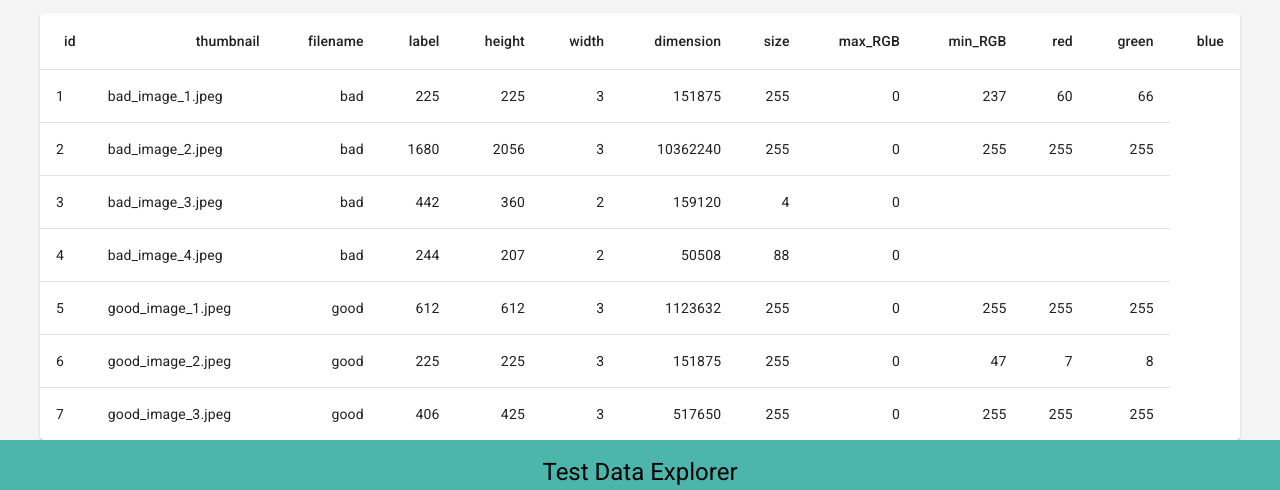
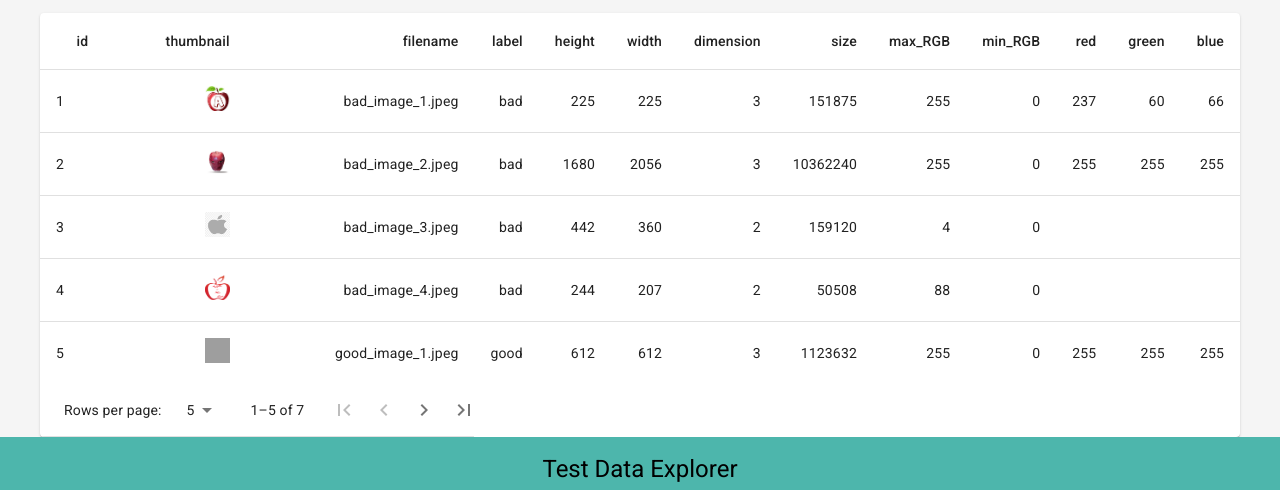
Before and after one commit to n-gibs/test-data-explorer, a React (Create React App) app: page /insights in a window 1280 px wide. Shown: the part 367-857 px from the top of the page. Built offline with nearby package versions, Linux system fonts and the light colour scheme; grey boxes are pictures that could not be loaded.

Commit message:
add pagination to data table

```diff
--- a/src/components/DataTable.tsx
+++ b/src/components/DataTable.tsx
@@ -7,7 +7,10 @@
     TableHead,
     TableRow,
     Paper,
+    TablePagination,
+    TableFooter,
 } from '@mui/material';
+import TablePaginationActions from './TablePaginationActions';
 
 interface DataTableProps {
     headers: string[];
@@ -18,6 +21,23 @@
     headers,
     rows,
 }: DataTableProps): React.ReactElement => {
+    const [page, setPage] = React.useState(0);
+    const [rowsPerPage, setRowsPerPage] = React.useState(5);
+    const emptyRows = page > 0 ? Math.max(0, (1 + page) * rowsPerPage - rows.length) : 0;
+
+    const handleChangePage = (
+        event: React.MouseEvent<HTMLButtonElement> | null,
+        newPage: number,
+    ) => {
+        setPage(newPage);
+    };
+
+    const handleChangeRowsPerPage = (
+        event: React.ChangeEvent<HTMLInputElement | HTMLTextAreaElement>,
+    ) => {
+        setRowsPerPage(parseInt(event.target.value, 10));
+        setPage(0);
+    };
     return (
         <TableContainer component={Paper}>
             <Table sx={{ minWidth: 650 }} aria-label='simple table'>
@@ -29,7 +49,10 @@
                     </TableRow>
                 </TableHead>
                 <TableBody>
-                    {rows.map(row => (
+                    {(rowsPerPage > 0
+                        ? rows.slice(page * rowsPerPage, page * rowsPerPage + rowsPerPage)
+                        : rows
+                    ).map(row => (
                         <TableRow
                             key={row.id}
                             sx={{ '&:last-child td, &:last-child th': { border: 0 } }}
@@ -37,9 +60,14 @@
                             <TableCell component='th' scope='row'>
                                 {row.id}
                             </TableCell>
-                            <TableCell component='th' scope='row'>
-                                {row.filename}
+                            <TableCell align='right'>
+                                <img
+                                    width='25'
+                                    height='25'
+                                    src={`${process.env.PUBLIC_URL}/images/${row.filename}`}
+                                ></img>
                             </TableCell>
+                            <TableCell align='right'>{row.filename}</TableCell>
                             <TableCell align='right'>{row.label}</TableCell>
                             <TableCell align='right'>{row.height}</TableCell>
                             <TableCell align='right'>{row.width}</TableCell>
@@ -52,7 +80,32 @@
                             <TableCell align='right'>{row.blue}</TableCell>
                         </TableRow>
                     ))}
+                    {emptyRows > 0 && (
+                        <TableRow style={{ height: 53 * emptyRows }}>
+                            <TableCell colSpan={6} />
+                        </TableRow>
+                    )}
                 </TableBody>
+                <TableFooter>
+                    <TableRow>
+                        <TablePagination
+                            rowsPerPageOptions={[5, 10, 25, { label: 'All', value: -1 }]}
+                            colSpan={3}
+                            count={rows.length}
+                            rowsPerPage={rowsPerPage}
+                            page={page}
+                            SelectProps={{
+                                inputProps: {
+                                    'aria-label': 'rows per page',
+                                },
+                                native: true,
+                            }}
+                            onPageChange={handleChangePage}
+                            onRowsPerPageChange={handleChangeRowsPerPage}
+                            ActionsComponent={TablePaginationActions}
+                        />
+                    </TableRow>
+                </TableFooter>
             </Table>
         </TableContainer>
     );
--- /dev/null
+++ b/src/components/TablePaginationActions.tsx
@@ -0,0 +1,76 @@
+import * as React from 'react';
+import { useTheme } from '@mui/material/styles';
+import Box from '@mui/material/Box';
+import IconButton from '@mui/material/IconButton';
+import FirstPageIcon from '@mui/icons-material/FirstPage';
+import KeyboardArrowLeft from '@mui/icons-material/KeyboardArrowLeft';
+import KeyboardArrowRight from '@mui/icons-material/KeyboardArrowRight';
+import LastPageIcon from '@mui/icons-material/LastPage';
+
+interface TablePaginationActionsProps {
+  count: number;
+  page: number;
+  rowsPerPage: number;
+  onPageChange: (
+    event: React.MouseEvent<HTMLButtonElement>,
+    newPage: number,
+  ) => void;
+}
+
+function TablePaginationActions(props: TablePaginationActionsProps) {
+  const theme = useTheme();
+  const { count, page, rowsPerPage, onPageChange } = props;
+
+  const handleFirstPageButtonClick = (
+    event: React.MouseEvent<HTMLButtonElement>,
+  ) => {
+    onPageChange(event, 0);
+  };
+
+  const handleBackButtonClick = (event: React.MouseEvent<HTMLButtonElement>) => {
+    onPageChange(event, page - 1);
+  };
+
+  const handleNextButtonClick = (event: React.MouseEvent<HTMLButtonElement>) => {
+    onPageChange(event, page + 1);
+  };
+
+  const handleLastPageButtonClick = (event: React.MouseEvent<HTMLButtonElement>) => {
+    onPageChange(event, Math.max(0, Math.ceil(count / rowsPerPage) - 1));
+  };
+
+  return (
+    <Box sx={{ flexShrink: 0, ml: 2.5 }}>
+      <IconButton
+        onClick={handleFirstPageButtonClick}
+        disabled={page === 0}
+        aria-label="first page"
+      >
+        {theme.direction === 'rtl' ? <LastPageIcon /> : <FirstPageIcon />}
+      </IconButton>
+      <IconButton
+        onClick={handleBackButtonClick}
+        disabled={page === 0}
+        aria-label="previous page"
+      >
+        {theme.direction === 'rtl' ? <KeyboardArrowRight /> : <KeyboardArrowLeft />}
+      </IconButton>
+      <IconButton
+        onClick={handleNextButtonClick}
+        disabled={page >= Math.ceil(count / rowsPerPage) - 1}
+        aria-label="next page"
+      >
+        {theme.direction === 'rtl' ? <KeyboardArrowLeft /> : <KeyboardArrowRight />}
+      </IconButton>
+      <IconButton
+        onClick={handleLastPageButtonClick}
+        disabled={page >= Math.ceil(count / rowsPerPage) - 1}
+        aria-label="last page"
+      >
+        {theme.direction === 'rtl' ? <FirstPageIcon /> : <LastPageIcon />}
+      </IconButton>
+    </Box>
+  );
+}
+
+export default TablePaginationActions;
```
